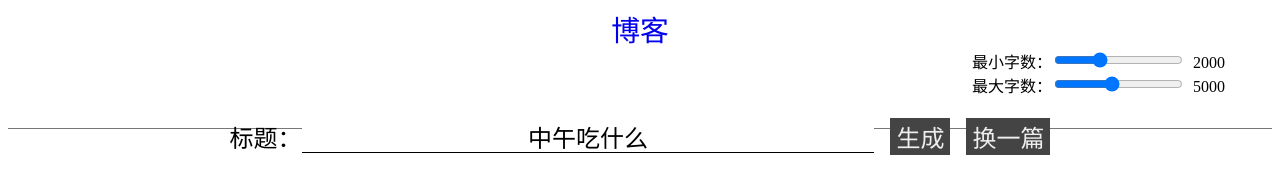
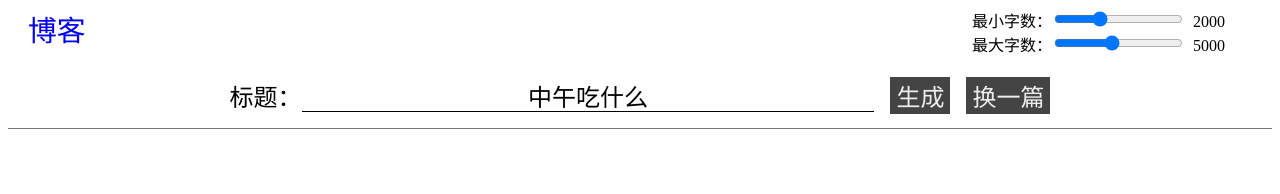
Before and after one commit to blkcor/mass-article-generator, a website: page index.html in a window 1280 px wide. Drawn offline with Linux system fonts and the light colour scheme.

Commit message:
chore:modify style

```diff
--- a/index.html
+++ b/index.html
@@ -10,12 +10,12 @@
 
 <body>
     <header>
-        <div class="ref"><a href="https://blkcor-blog.netlify.app/" target="_blank">博客</a></div>
         <div class="options">
             <div>最小字数：<input id="min" type="range" min="500" max="5000" step="100" value="2000"><span>2000</span></div>
             <div>最大字数：<input id="max" type="range" min="1000" max="10000" step="100" value="5000"><span>5000</span>
             </div>
         </div>
+        <div class="ref"><a href="https://blkcor-blog.netlify.app/" target="_blank">博客</a></div>
         <div class="title"><span>标题：</span><input id="title" type="text" value="">
             <button id="generate">生成</button>
             <button id="anotherTitle">换一篇</button>
--- a/style.css
+++ b/style.css
@@ -89,7 +89,9 @@ a:hover {
 }
 
 .ref {
-    text-align: center;
+    text-align: left;
+    position: relative;
+    left: 20px;
     font-size: 1.8rem;
     color: #777;
 }
```
